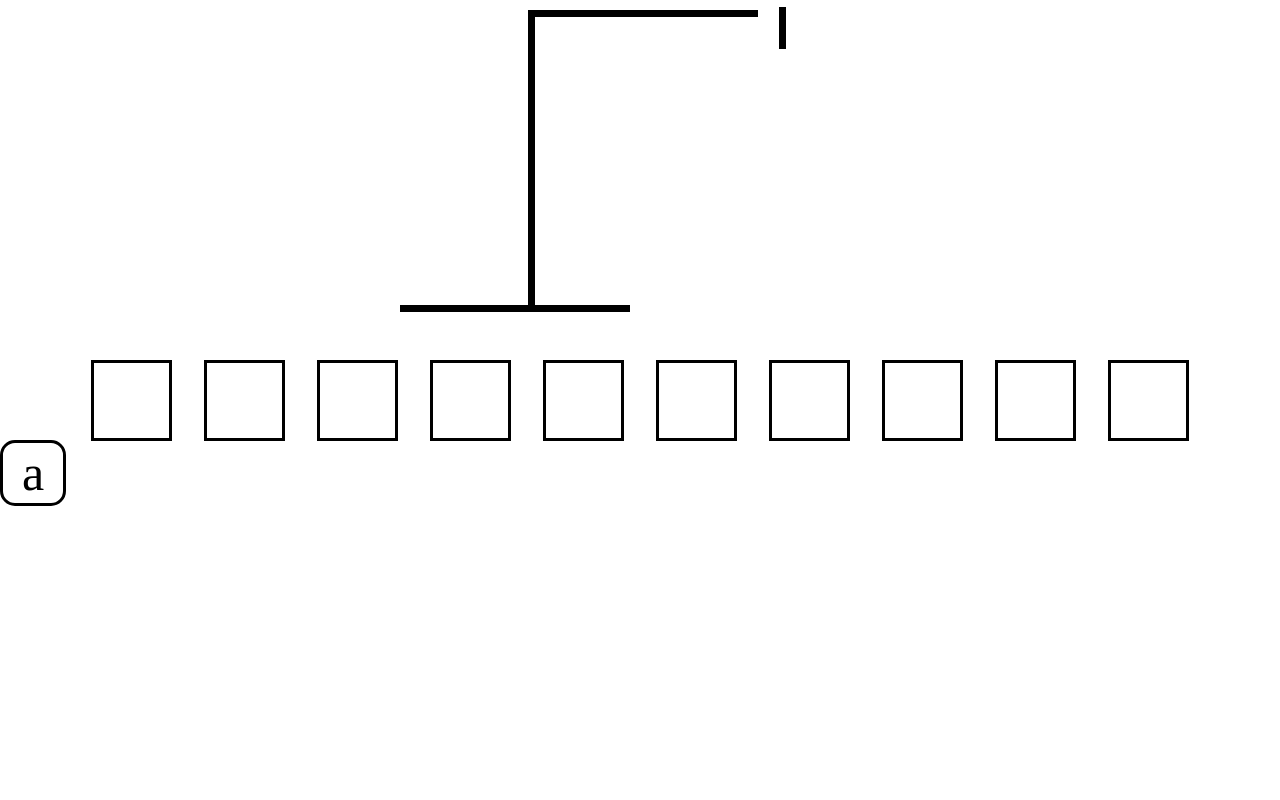
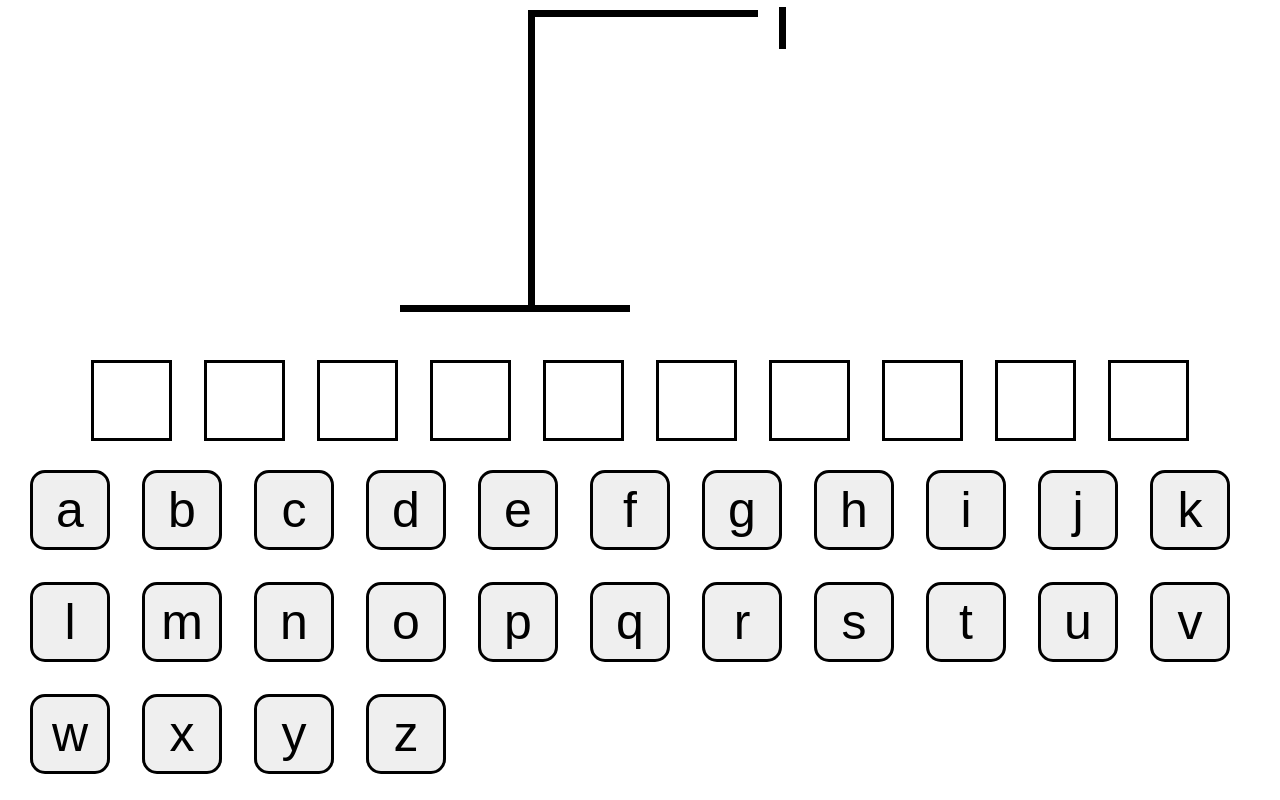
Before and after one commit to Travis613/Hangman-Game, a React (Vite) app in the folder Game/: page / in a window 1280 px wide. Built offline with nearby package versions, Linux system fonts and the light colour scheme.

Commit message:
made a keyboard component

```diff
--- a/Game/src/App.tsx
+++ b/Game/src/App.tsx
@@ -1,4 +1,4 @@
-import Key from "./components/key";
+import { Keyboard } from "./components/Keyboard";
 import { Stickman } from "./components/Stickman";
 import { Word } from "./components/Word";
 
@@ -20,7 +20,7 @@ export default function App() {
         <Word />
       </div>
       <div className="keyboardSection">
-        <Key letter={"a"} />
+        <Keyboard />
       </div>
     </div>
   );
--- a/Game/src/components/Key.tsx
+++ b/Game/src/components/Key.tsx
@@ -5,7 +5,7 @@ interface Props {
 export default function Key({ letter }: Props) {
   return (
     <>
-      <div className="key">{letter}</div>
+      <button className="key">{letter}</button>
     </>
   );
 }
--- /dev/null
+++ b/Game/src/components/Keyboard.tsx
@@ -0,0 +1,34 @@
+import Key from "./key";
+
+export function Keyboard() {
+  return (
+    <div className="keyboard">
+      <Key letter={"a"} />
+      <Key letter={"b"} />
+      <Key letter={"c"} />
+      <Key letter={"d"} />
+      <Key letter={"e"} />
+      <Key letter={"f"} />
+      <Key letter={"g"} />
+      <Key letter={"h"} />
+      <Key letter={"i"} />
+      <Key letter={"j"} />
+      <Key letter={"k"} />
+      <Key letter={"l"} />
+      <Key letter={"m"} />
+      <Key letter={"n"} />
+      <Key letter={"o"} />
+      <Key letter={"p"} />
+      <Key letter={"q"} />
+      <Key letter={"r"} />
+      <Key letter={"s"} />
+      <Key letter={"t"} />
+      <Key letter={"u"} />
+      <Key letter={"v"} />
+      <Key letter={"w"} />
+      <Key letter={"x"} />
+      <Key letter={"y"} />
+      <Key letter={"z"} />
+    </div>
+  );
+}
--- a/Game/src/index.css
+++ b/Game/src/index.css
@@ -131,8 +131,8 @@ body {
 }
 
 .key {
-  height: 60px;
-  width: 60px;
+  height: 80px;
+  width: 80px;
   border: solid;
   border-radius: 15px;
   font-size: 50px;
@@ -140,3 +140,14 @@ body {
   align-items: center;
   justify-content: center;
 }
+
+.keyboard {
+  display: flex;
+  flex-direction: row;
+  gap: 2em;
+  flex-wrap: wrap;
+}
+
+.keyboardSection {
+  margin: 30px;
+}
```
